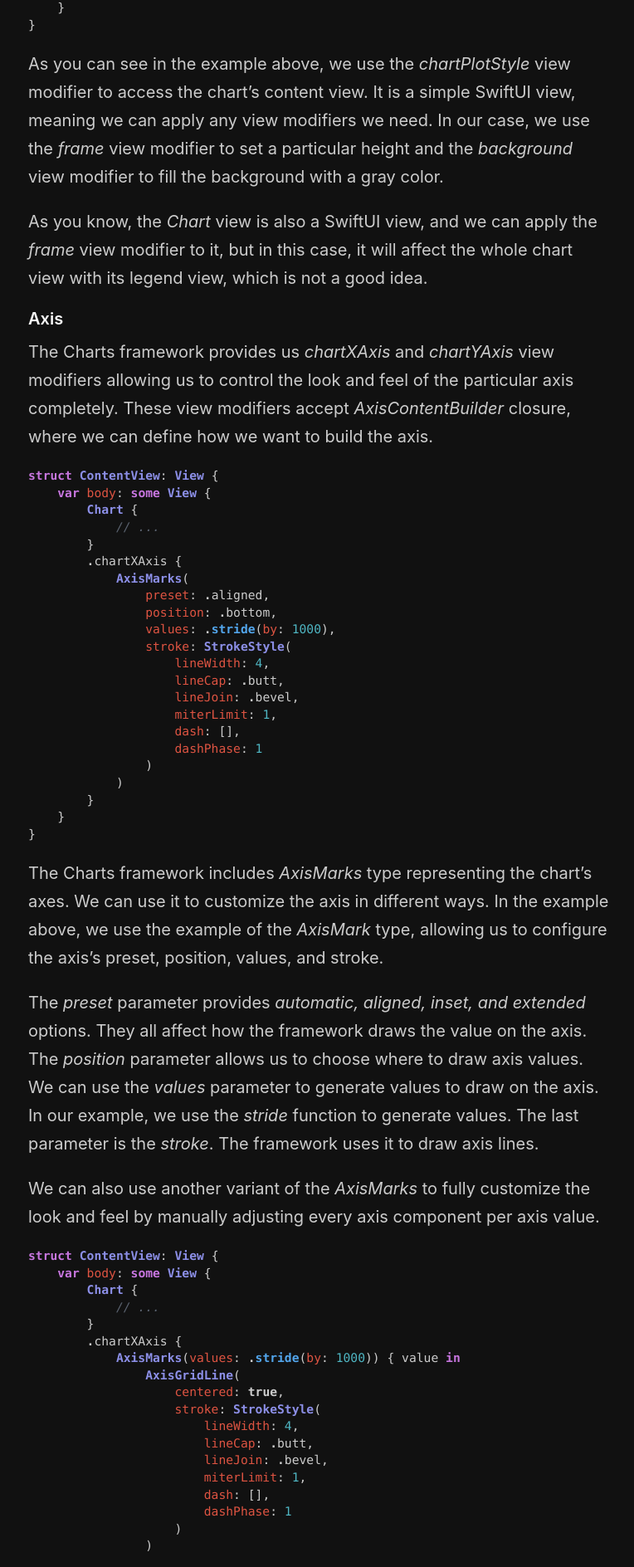
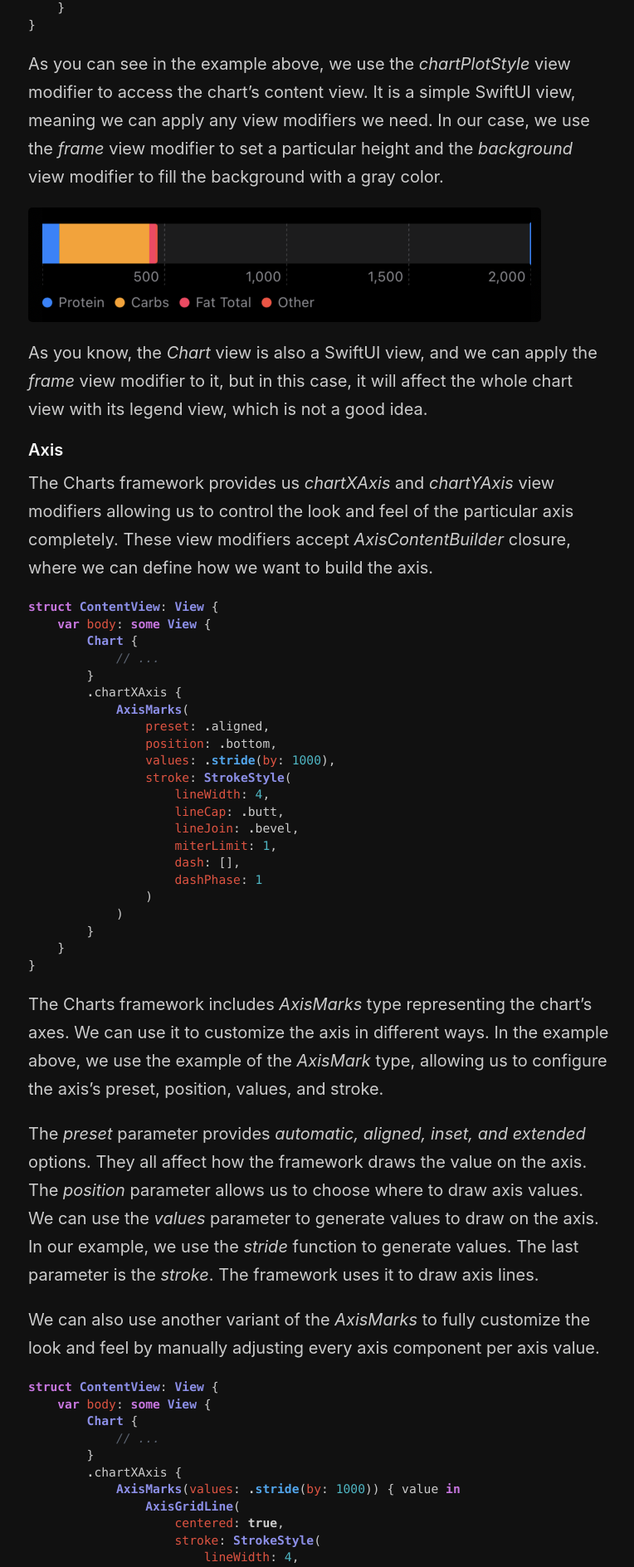
Before and after one commit to mecid/mecid.github.io, a Jekyll site: the page built from _posts/2023-02-15-mastering-charts-in-swiftui-customizations.md, in a window 1280 px wide. Shown: the part 883-2771 px from the top of the page at 83% size, without its empty margins (256-1020 px from the left). Built offline with Jekyll 4.4.1, drawn with Linux system fonts in a browser that asks for light colours.

Commit message:
image added to the code example of chart customization post

````diff
--- a/_posts/2023-02-15-mastering-charts-in-swiftui-customizations.md
+++ b/_posts/2023-02-15-mastering-charts-in-swiftui-customizations.md
@@ -26,6 +26,8 @@ struct ContentView: View {
 ```
 
 As you can see in the example above, we use the *chartPlotStyle* view modifier to access the chart's content view. It is a simple SwiftUI view, meaning we can apply any view modifiers we need. In our case, we use the *frame* view modifier to set a particular height and the *background* view modifier to fill the background with a gray color.
+
+![stacked-bar-chart](/public/chart14.png)
 
 As you know, the *Chart* view is also a SwiftUI view, and we can apply the *frame* view modifier to it, but in this case, it will affect the whole chart view with its legend view, which is not a good idea.
 
````
